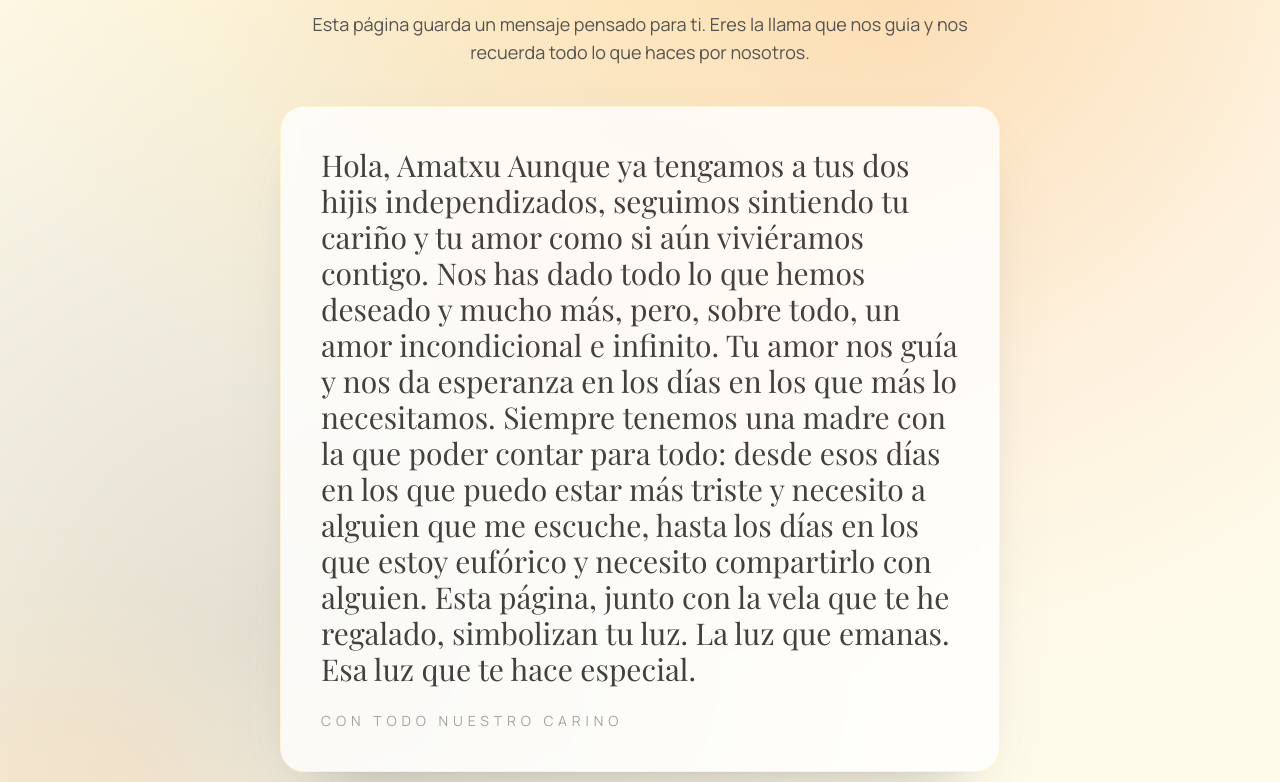
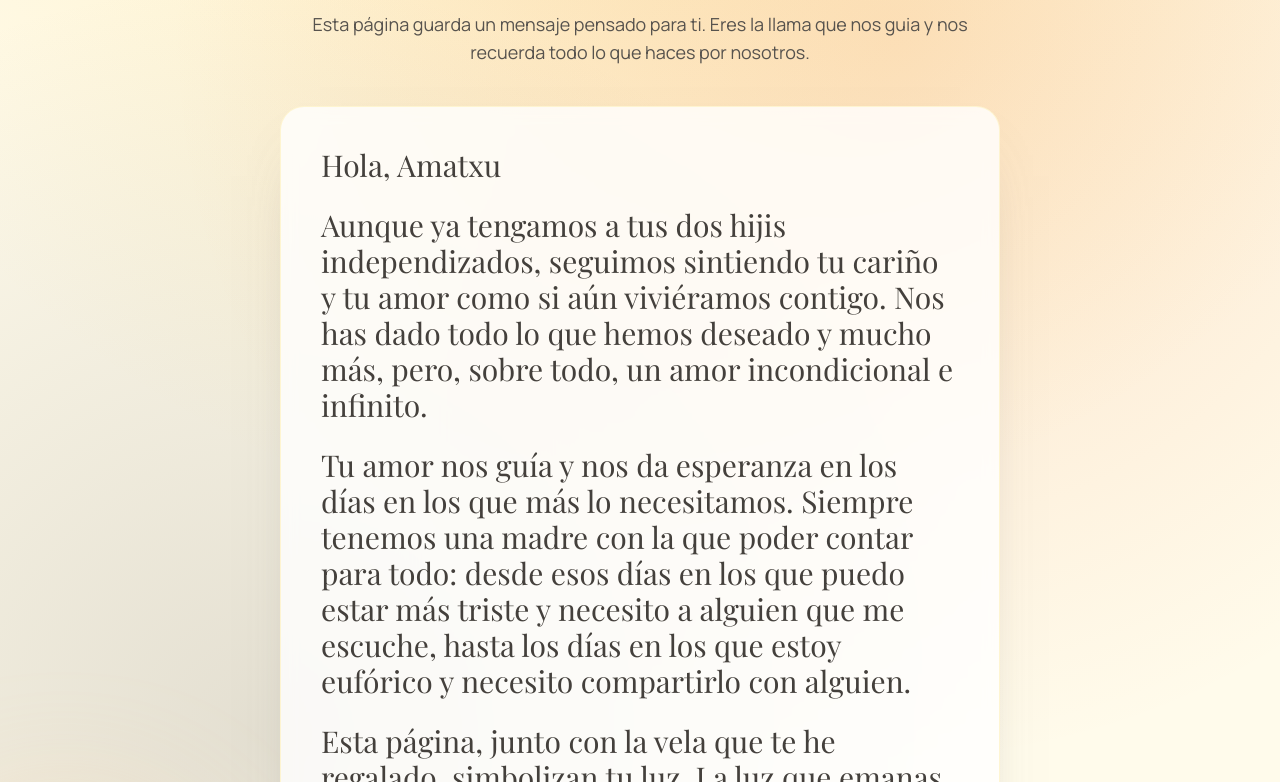
Before and after one commit to aitorru/las-bolsitas-de-mariaje, a Next.js app: page /carta in a window 1280 px wide. Shown: the part 378-1160 px from the top of the page. Built offline with nearby package versions, Linux system fonts and the light colour scheme.

Commit message:
Format carta text by paragraphs

```diff
--- a/app/carta/page.tsx
+++ b/app/carta/page.tsx
@@ -21,6 +21,15 @@ export const metadata: Metadata = {
 };
 
 export default function CartaPage() {
+  const carta = `Hola, Amatxu
+
+Aunque ya tengamos a tus dos hijis independizados, seguimos sintiendo tu cariño y tu amor como si aún viviéramos contigo. Nos has dado todo lo que hemos deseado y mucho más, pero, sobre todo, un amor incondicional e infinito.
+
+Tu amor nos guía y nos da esperanza en los días en los que más lo necesitamos. Siempre tenemos una madre con la que poder contar para todo: desde esos días en los que puedo estar más triste y necesito a alguien que me escuche, hasta los días en los que estoy eufórico y necesito compartirlo con alguien.
+
+Esta página, junto con la vela que te he regalado, simbolizan tu luz. La luz que emanas. Esa luz que te hace especial.`;
+  const parrafos = carta.split(/\n\s*\n/).map((parrafo) => parrafo.trim());
+
   return (
     <div className="min-h-screen bg-amber-50 text-stone-800 relative overflow-hidden">
       <div className="absolute inset-0 bg-[radial-gradient(circle_at_top,_rgba(251,191,36,0.25),_transparent_60%),radial-gradient(circle_at_70%_30%,_rgba(234,88,12,0.15),_transparent_55%),radial-gradient(circle_at_20%_80%,_rgba(120,113,108,0.2),_transparent_50%)]" />
@@ -50,17 +59,16 @@ export default function CartaPage() {
           </p>
         </div>
         <section className="w-full rounded-3xl border border-amber-100/80 bg-white/80 p-8 shadow-[0_30px_60px_-40px_rgba(120,113,108,0.7)] backdrop-blur md:p-10">
-          <p
-            className={`${playfair.className} text-2xl leading-relaxed text-stone-700 md:text-3xl`}
-          >
-            Hola, Amatxu
-
-            Aunque ya tengamos a tus dos hijis independizados, seguimos sintiendo tu cariño y tu amor como si aún viviéramos contigo. Nos has dado todo lo que hemos deseado y mucho más, pero, sobre todo, un amor incondicional e infinito.
-
-            Tu amor nos guía y nos da esperanza en los días en los que más lo necesitamos. Siempre tenemos una madre con la que poder contar para todo: desde esos días en los que puedo estar más triste y necesito a alguien que me escuche, hasta los días en los que estoy eufórico y necesito compartirlo con alguien.
-
-            Esta página, junto con la vela que te he regalado, simbolizan tu luz. La luz que emanas. Esa luz que te hace especial.
-          </p>
+          {parrafos.map((parrafo, index) => (
+            <p
+              key={`${index}-${parrafo.slice(0, 12)}`}
+              className={`${playfair.className} text-2xl leading-relaxed text-stone-700 md:text-3xl ${
+                index > 0 ? "mt-6" : ""
+              }`}
+            >
+              {parrafo}
+            </p>
+          ))}
           <p
             className={`${manrope.className} mt-6 text-sm uppercase tracking-[0.35em] text-stone-400`}
           >
```
